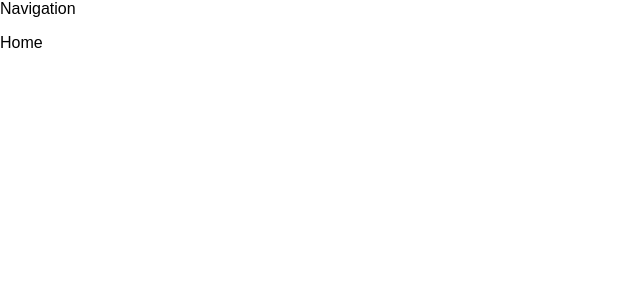
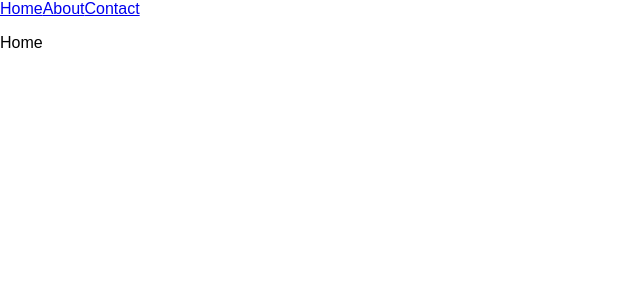
Before and after one commit to dralan92/react-router-tutorial, a React (Create React App) app: page / in a window 1280 px wide. Shown: the top 300 px of the page, without its empty margins (0-640 px from the left). Built offline with nearby package versions, Linux system fonts and the light colour scheme.

Commit message:
imported NavLink component from reacr-router-dom

```diff
--- a/src/components/Navigation.js
+++ b/src/components/Navigation.js
@@ -1,9 +1,12 @@
-import React from 'react'
+import React from 'react';
+import {NavLink} from 'react-router-dom';
 
  const Navigation = () => {
   return (
     <div>
-      Navigation
+      <NavLink to='/'>Home</NavLink>
+      <NavLink to='/about'>About</NavLink>
+      <NavLink to='/contact'>Contact</NavLink>
     </div>
   )
 }
```
